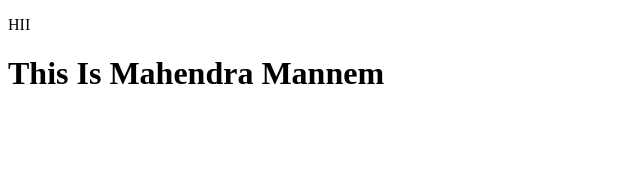
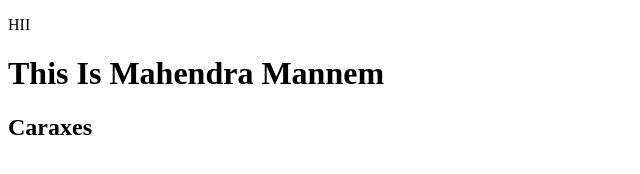
Before and after one commit to mahendra2201/Front-End_HTML, a plain HTML site: page index.html in a window 1280 px wide. Shown: the whole page, without its empty margins (0-640 px from the left). Drawn offline with Linux system fonts and the light colour scheme.

Commit message:
Added a new heading in to the file

```diff
--- a/index.html
+++ b/index.html
@@ -8,6 +8,7 @@
 <body>
     <p> HII </p>
     <h1>This Is Mahendra Mannem</h1>
+    <h2>Caraxes</h2>
 
 </body>
 </html>
```
